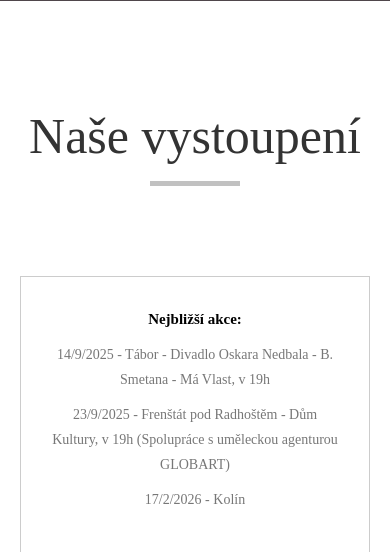
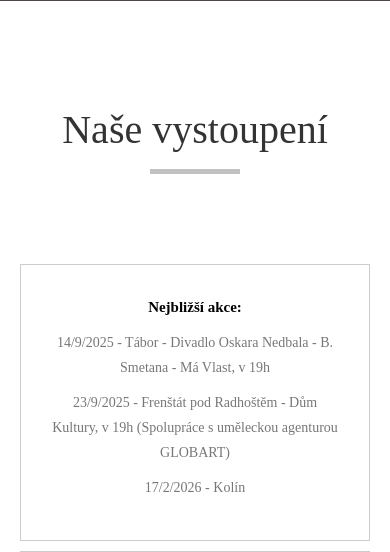
Before and after one commit to Daniil-95/fourhands.cz, a PHP site: page / in a window 390 px wide. Shown: the part 2037-2589 px from the top of the page. Run offline with PHP 8.4, Linux system fonts and the light colour scheme.

Commit message:
Minor fix

```diff
--- a/css/style.css
+++ b/css/style.css
@@ -175,7 +175,7 @@ header .main-header h1 {
 
 @media (max-width: 768px) {
 	header .main-header h1 {
-		font-size: 80px;
+		font-size: 50px;
 	}
 }
 
@@ -331,7 +331,7 @@ header .logo img{display: inline-block;margin: auto;padding: 10px;max-width: 210
 
 .content-box .header {text-align: center; margin: 20px 0 70px;}
 
-.content-box .header h2{font-size: 50px;  line-height: 1.2;font-weight: 500;}
+.content-box .header h2{font-size: 40px;  line-height: 1.2;font-weight: 500;}
 
 .content-box .header .wrapper{padding: 5px; display: inline-block;}
 
```
